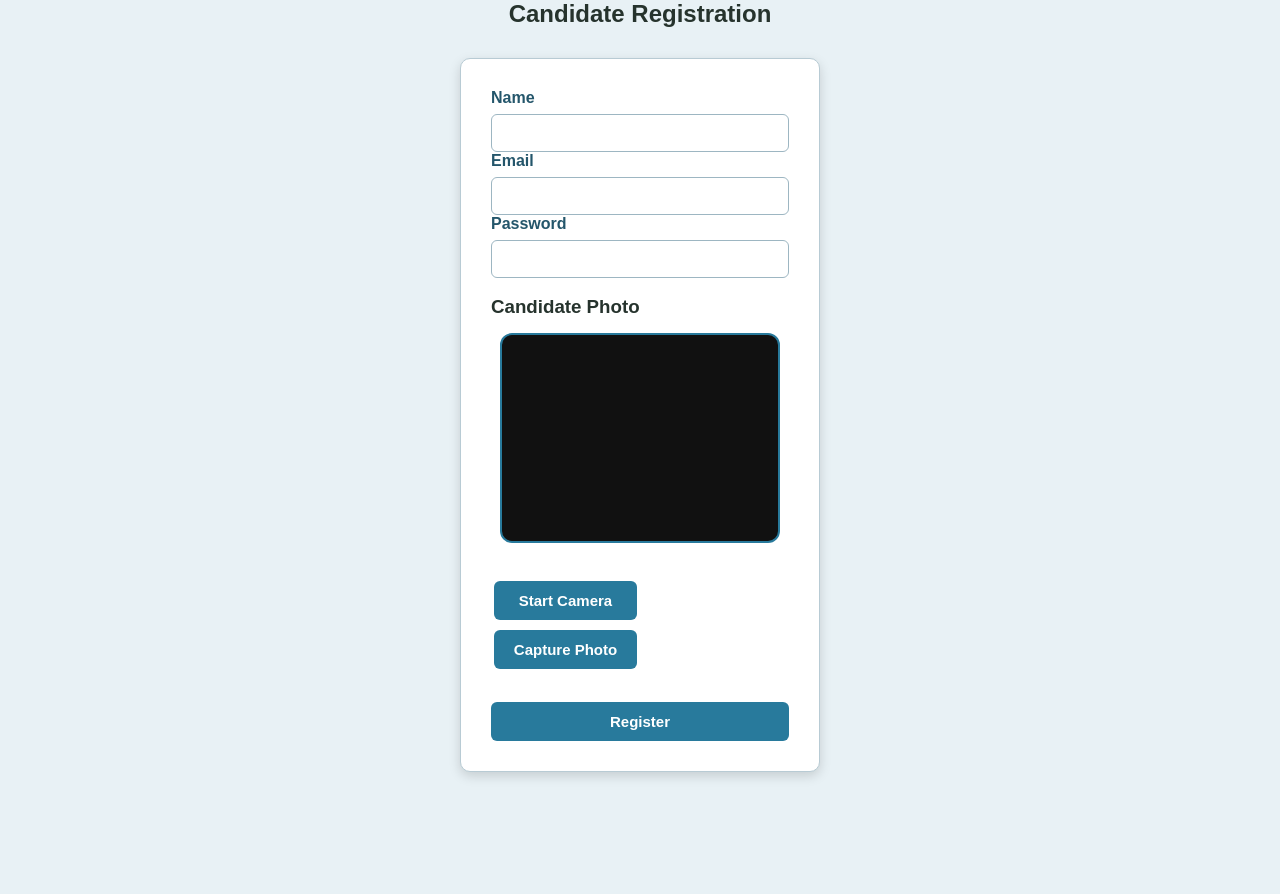
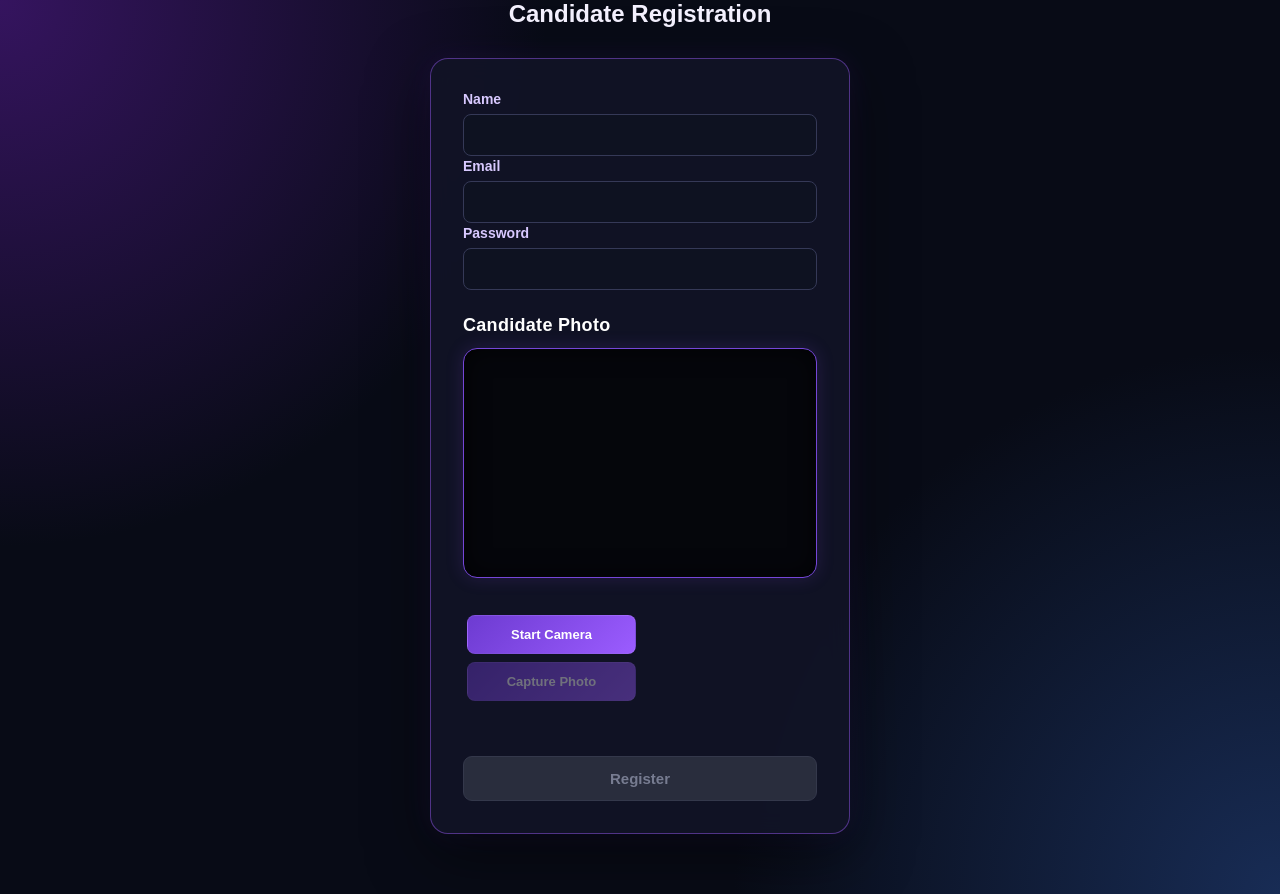
Before and after one commit to gowthami1980/ExamGuard, a Flask app: page /register in a window 1280 px wide. Before the commit the page ends 778 px from the top, so only its background shows below. Run offline with Flask 3, Linux system fonts and the light colour scheme.

Commit message:
Refactor code structure for improved readability and maintainability

```diff
--- a/static/style.css
+++ b/static/style.css
@@ -7,155 +7,380 @@
 
 body {
     min-height: 100vh;
-    background: #e8f1f5;
-    color: #26332d;
+    background:
+        radial-gradient(circle at top left, #35145f 0%, transparent 35%),
+        radial-gradient(circle at bottom right, #182c55 0%, transparent 35%),
+        #080b16;
+
+    color: #f4f1ff;
     text-align: center;
 }
 
+
+/* Main Heading */
+
 h1 {
-    margin-top: 60px;
-    color: #24566b;
+    margin-top: 55px;
+    margin-bottom: 10px;
+
+    color: #ffffff;
+    font-size: 32px;
+    letter-spacing: 1px;
+
+    text-shadow: 0 0 18px rgba(151, 92, 255, 0.5);
 }
 
+
+/* Registration Form */
+
 form {
-    width: 360px;
-    margin: 30px auto;
-    padding: 30px;
+    width: 420px;
+    max-width: 92%;
 
-    background-color: white;
+    margin: 30px auto 60px;
+    padding: 32px;
 
-    border: 1px solid #b8cbd4;
-    border-radius: 10px;
+    background: rgba(18, 20, 38, 0.92);
 
-    box-shadow: 0 4px 12px rgba(0, 0, 0, 0.15);
+    border: 1px solid rgba(157, 91, 255, 0.45);
+    border-radius: 18px;
+
+    box-shadow:
+        0 20px 60px rgba(0, 0, 0, 0.5),
+        0 0 30px rgba(116, 65, 220, 0.12);
 
     text-align: left;
+
+    backdrop-filter: blur(12px);
 }
+
+
+/* Labels */
 
 label {
     display: block;
+
     margin-bottom: 7px;
 
-    color: #24566b;
+    color: #d8c9ff;
+
+    font-size: 14px;
     font-weight: bold;
 }
 
+
+/* Input Fields */
+
 input {
     width: 100%;
-    padding: 10px;
 
-    border: 1px solid #9db6c2;
-    border-radius: 6px;
+    padding: 12px 13px;
+
+    margin-bottom: 2px;
+
+    background: #0e1221;
+
+    border: 1px solid #353957;
+
+    border-radius: 8px;
+
+    color: #ffffff;
 
     font-size: 14px;
+
+    transition: 0.25s;
 }
+
+
+input::placeholder {
+    color: #73788f;
+}
+
 
 input:focus {
     outline: none;
-    border-color: #287a9c;
+
+    border-color: #9b5cff;
+
+    box-shadow:
+        0 0 0 3px rgba(155, 92, 255, 0.12),
+        0 0 15px rgba(155, 92, 255, 0.18);
 }
 
-button {
+
+/* Candidate Photo Heading */
+
+h3 {
+    margin-top: 5px;
+    margin-bottom: 12px;
+
+    color: #ffffff;
+
+    font-size: 18px;
+
+    letter-spacing: 0.3px;
+}
+
+
+/* Camera */
+
+#camera {
     width: 100%;
-    padding: 11px;
+    height: 230px;
 
-    border: none;
-    border-radius: 6px;
+    object-fit: cover;
 
-    background-color: #287a9c;
-    color: white;
+    display: block;
+
+    margin: 12px auto 15px;
+
+    background: #05060b;
+
+    border: 1px solid #7546d8;
+
+    border-radius: 14px;
+
+    box-shadow:
+        inset 0 0 25px rgba(0, 0, 0, 0.7),
+        0 0 18px rgba(126, 72, 230, 0.18);
+}
+
+
+/* Canvas */
+
+#canvas {
+    display: none;
+}
+
+
+/* Captured Photo */
+
+#preview {
+    width: 100%;
+    height: 230px;
+
+    object-fit: cover;
+
+    display: none;
+
+    margin: 15px auto;
+
+    border-radius: 14px;
+
+    border: 1px solid #a56aff;
+
+    box-shadow:
+        0 0 20px rgba(165, 106, 255, 0.2);
+}
+
+
+/* Camera Buttons */
+
+#startCamera,
+#capturePhoto {
+    width: 48%;
+
+    display: inline-block;
+
+    margin: 4px 1%;
+
+    padding: 11px 8px;
+
+    border-radius: 8px;
+
+    background: linear-gradient(
+        135deg,
+        #6d3bd1,
+        #9b5cff
+    );
+
+    color: #ffffff;
+
+    font-size: 13px;
+    font-weight: bold;
+
+    border: 1px solid rgba(255, 255, 255, 0.08);
+
+    cursor: pointer;
+
+    transition: 0.25s;
+}
+
+
+#startCamera:hover,
+#capturePhoto:hover {
+    transform: translateY(-1px);
+
+    background: linear-gradient(
+        135deg,
+        #824ce5,
+        #ad72ff
+    );
+
+    box-shadow:
+        0 0 18px rgba(155, 92, 255, 0.35);
+}
+
+
+#capturePhoto:disabled {
+    opacity: 0.4;
+
+    cursor: not-allowed;
+
+    transform: none;
+
+    box-shadow: none;
+}
+
+
+/* Photo Status */
+
+#photoStatus {
+    text-align: center;
+
+    min-height: 18px;
+
+    margin-top: 10px;
+
+    color: #bfa7ff;
+
+    font-size: 13px;
+
+    font-weight: bold;
+}
+
+
+/* Register Button */
+
+#registerButton {
+    width: 100%;
+
+    margin-top: 5px;
+
+    padding: 13px;
+
+    border-radius: 9px;
+
+    border: 1px solid rgba(255, 255, 255, 0.1);
+
+    background: linear-gradient(
+        135deg,
+        #5030bd,
+        #8b4de8
+    );
+
+    color: #ffffff;
 
     font-size: 15px;
+
     font-weight: bold;
 
     cursor: pointer;
+
+    transition: 0.25s;
 }
 
-button:hover {
-    background-color: #24566b;
+
+#registerButton:hover {
+    background: linear-gradient(
+        135deg,
+        #6840d5,
+        #a461ff
+    );
+
+    box-shadow:
+        0 0 22px rgba(139, 77, 232, 0.35);
+
+    transform: translateY(-1px);
 }
+
+
+#registerButton:disabled {
+    background: #292d3d;
+
+    color: #777c91;
+
+    border-color: #34384b;
+
+    cursor: not-allowed;
+
+    box-shadow: none;
+
+    transform: none;
+}
+
+
+/* Dashboard */
 
 .dashboard-container {
     width: 500px;
     max-width: 90%;
+
     margin: 100px auto;
+
     padding: 40px;
-    background: white;
-    border: 1px solid #c7d5dc;
-    border-radius: 12px;
-    box-shadow: 0 5px 15px rgba(0, 0, 0, 0.15);
+
+    background: rgba(18, 20, 38, 0.92);
+
+    border: 1px solid rgba(157, 91, 255, 0.4);
+
+    border-radius: 16px;
+
+    box-shadow:
+        0 20px 50px rgba(0, 0, 0, 0.5);
+
     text-align: center;
 }
 
+
 .dashboard-container h1 {
-    color: #28627a;
+    color: #ffffff;
+
     margin-bottom: 25px;
 }
 
+
 .dashboard-container p {
-    color: #333;
+    color: #bfc3d5;
+
     font-size: 18px;
+
     margin-bottom: 30px;
 }
 
+
+/* Logout */
+
 .logout-btn {
     display: inline-block;
-    padding: 10px 30px;
-    background: #287f9f;
+
+    padding: 11px 30px;
+
+    background: linear-gradient(
+        135deg,
+        #6d3bd1,
+        #9b5cff
+    );
+
     color: white;
+
     text-decoration: none;
-    border-radius: 6px;
+
+    border-radius: 8px;
+
     font-weight: bold;
+
+    transition: 0.25s;
 }
 
+
 .logout-btn:hover {
-    background: #1f637c;
+    background: linear-gradient(
+        135deg,
+        #824ce5,
+        #ad72ff
+    );
+
+    box-shadow:
+        0 0 18px rgba(155, 92, 255, 0.3);
 }
-/* Candidate Photo Section */
-
-#camera {
-    width: 280px;
-    height: 210px;
-    object-fit: cover;
-    display: block;
-    margin: 15px auto;
-    border-radius: 12px;
-    border: 2px solid #287a9c;
-    background: #111;
-}
-
-/* Canvas is only used internally */
-#canvas {
-    display: none;
-}
-
-/* Captured Photo */
-
-#preview {
-    width: 280px;
-    height: 210px;
-    object-fit: cover;
-    display: none;
-    margin: 15px auto;
-    border-radius: 12px;
-    border: 2px solid #536b5d;
-}
-
-/* Camera buttons */
-
-#startCamera,
-#capturePhoto {
-    width: 48%;
-    display: inline-block;
-    margin: 5px 1%;
-}
-
-/* Photo status */
-
-#photoStatus {
-    text-align: center;
-    color: #24566b;
-    font-size: 13px;
-    font-weight: bold;
-    margin-top: 10px;
-}
```
Also changed, not shown: database/examguard.db, static/uploads/candidate2026-09-03_20-13-35.jpg (added), static/uploads/candidate2026-09-03_20-14-01.jpg (added), static/uploads/candidate2026-09-03_20-15-03.jpg (added).
